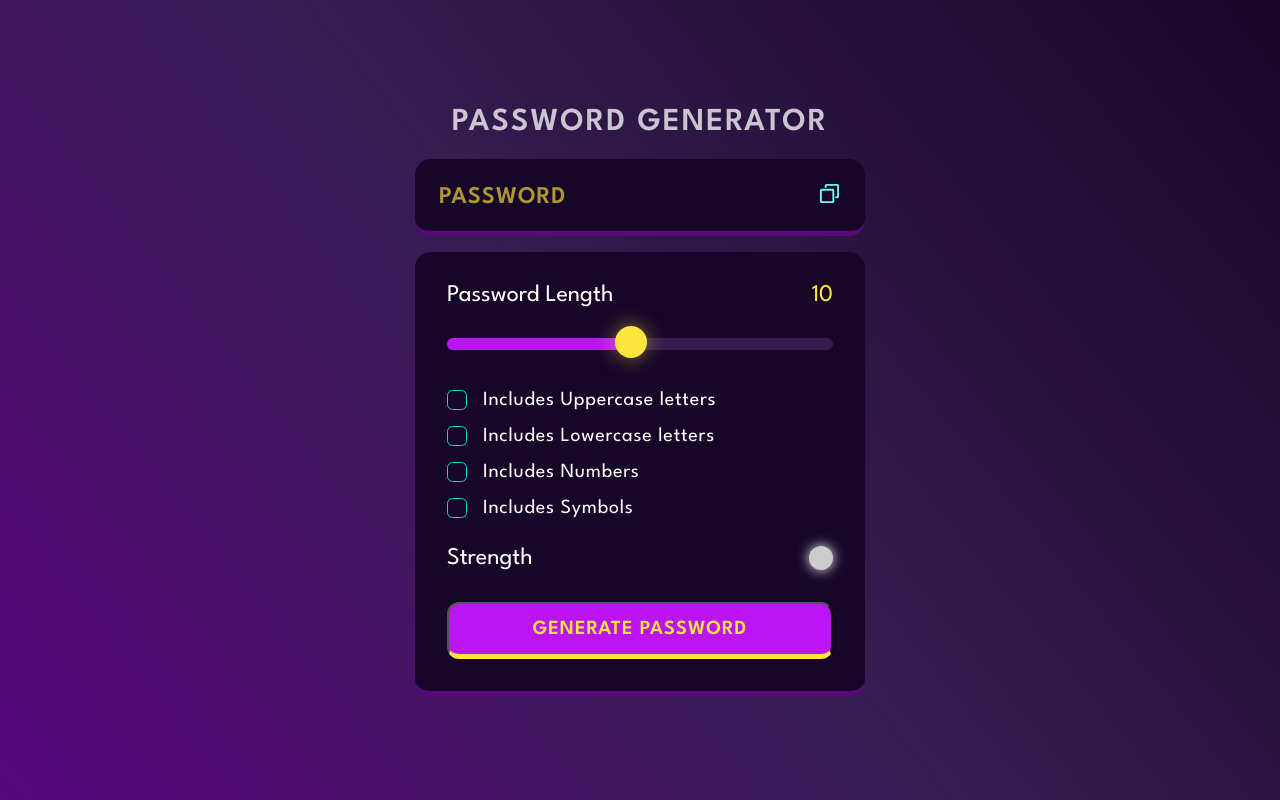
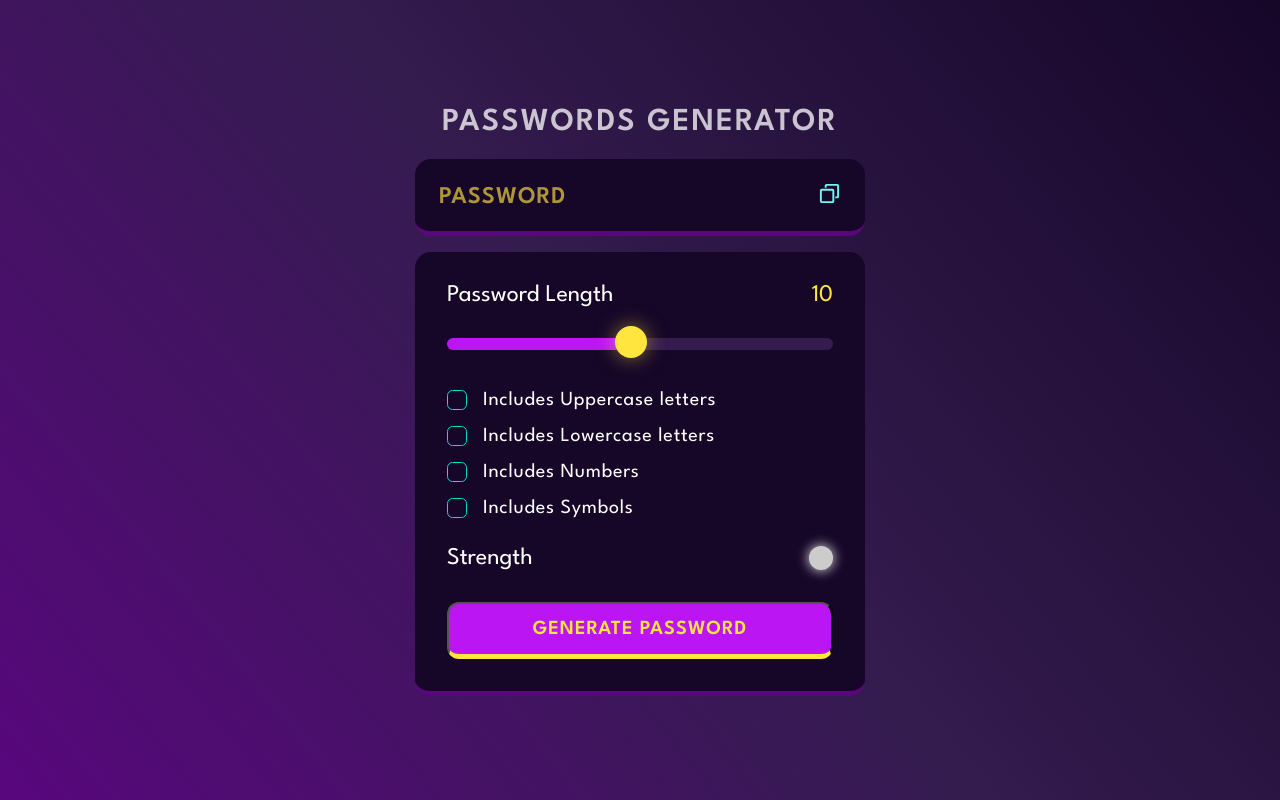
Before and after one commit to VivekDeyVD/Project1_JS, a plain HTML site: page index.html in a window 1280 px wide. Drawn offline with Linux system fonts and the light colour scheme.

Commit message:
Update index.html

```diff
--- a/index.html
+++ b/index.html
@@ -17,7 +17,7 @@
 
     <div class="container">
 
-        <h1>Password Generator</h1>
+        <h1>Passwords Generator</h1>
 
         <div class="display-container">
 
```
